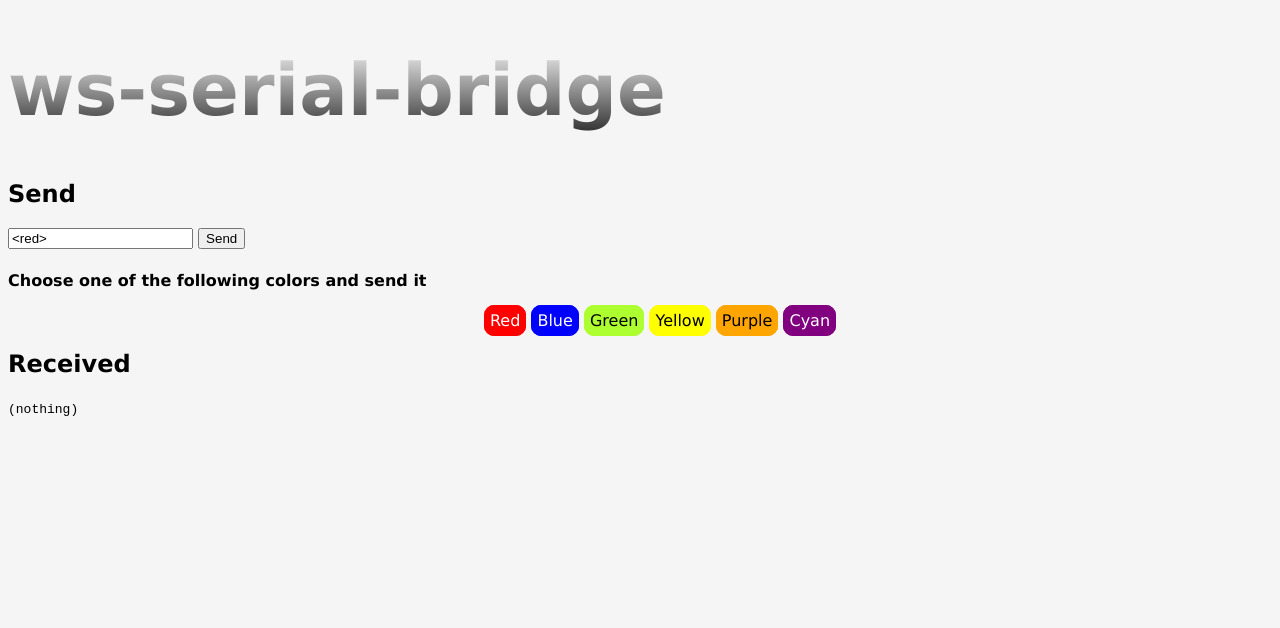
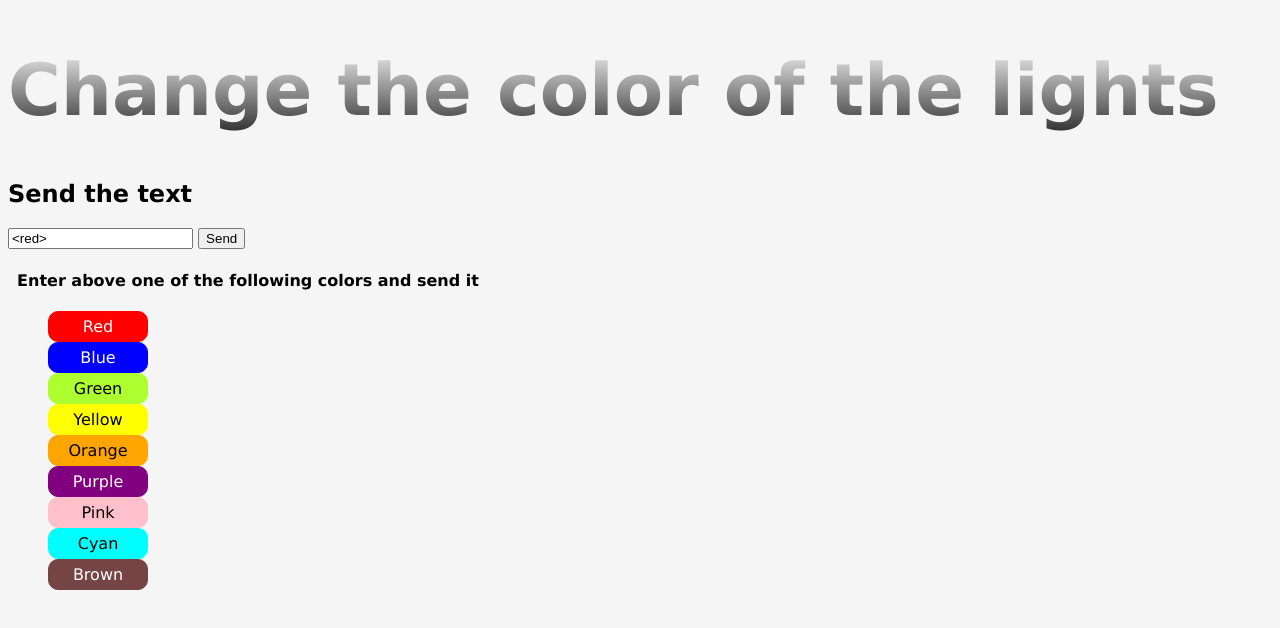
Before and after one commit to micwald/FinalProject, a website: page Prototypes/Text to color/public/index.html in a window 1280 px wide. Drawn offline with Linux system fonts and the light colour scheme.

Commit message:
Update index.html

```diff
--- a/Prototypes/Text to color/public/index.html
+++ b/Prototypes/Text to color/public/index.html
@@ -8,26 +8,29 @@
     <link rel="stylesheet" href="style.css">
   </head>
   <body>
-    <h1>ws-serial-bridge</h1>
-    <h2>Send</h2>
+    <h1>Change the color of the lights</h1>
+    <h2>Send the text</h2>
     <form id="sendForm">
      <input type="text" value="<red>" id="sendtoSerial"></input>
       <input type="submit" value="Send">
     </form>
-    <div>
-      <h4>Choose one of the following colors and send it</h4>
-      <ul>
+    <div id="table">
+      <h4>Enter above one of the following colors and send it</h4>
+      <div id="block">
+      <ul><div id="listItems">
         <li>Red</li>
         <li>Blue</li>
         <li>Green</li>
         <li>Yellow</li>
+        <li>Orange</li>
         <li>Purple</li>
+        <li>Pink</li>
         <li>Cyan</li>
+        <li>Brown</li>
       </ul>
-
+      </div>
     </div>
-    <h2>Received</h2>
-    <span id="lastMsg">(nothing)</span>
+    </div>
     <script type="module" src="reconnecting-websocket.js"></script>
     <script src="script.js"></script>
   </body>
```
